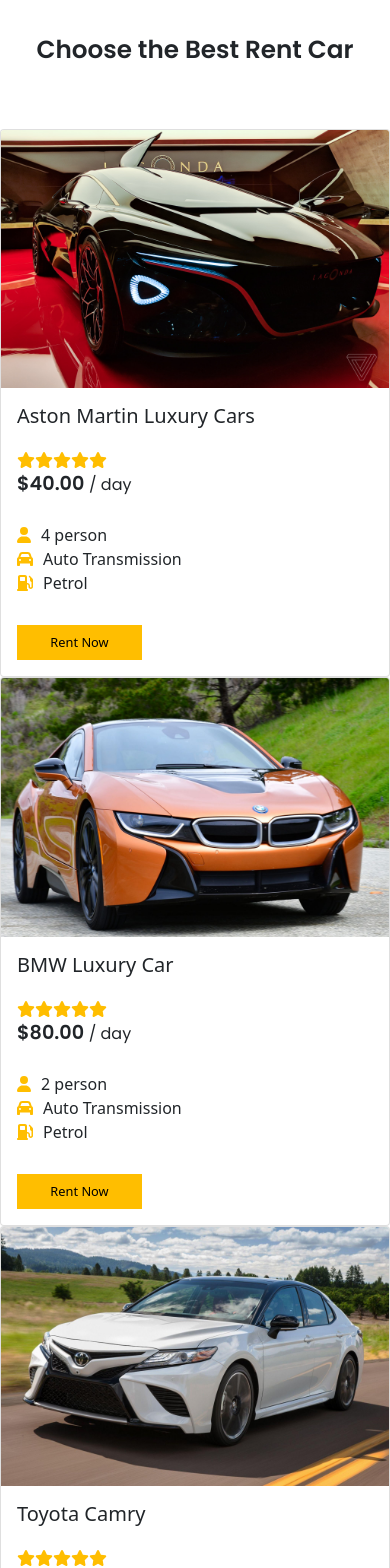
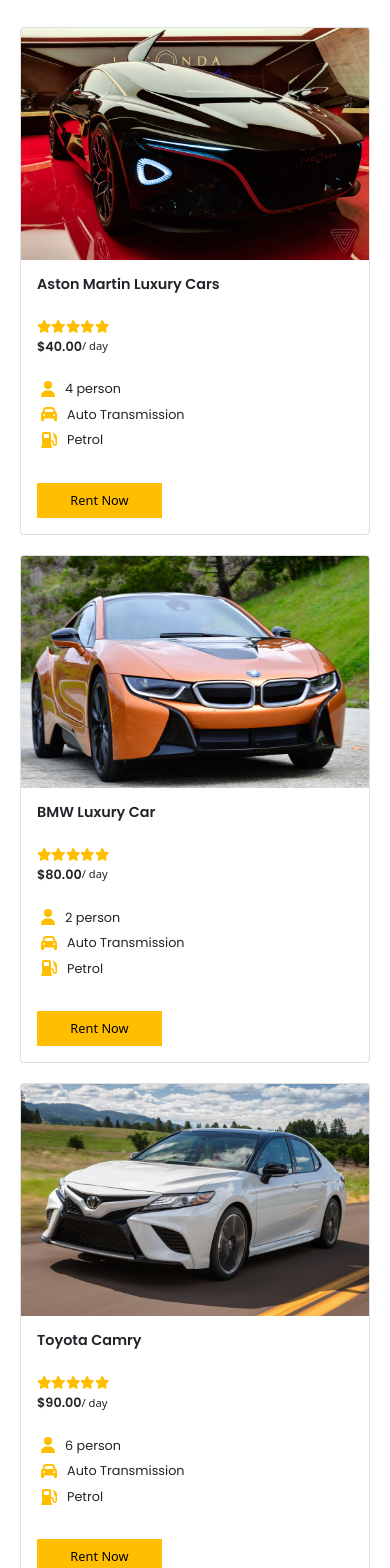
Before and after one commit to JCciasico/Car-Rental, a Vue app: page / in a window 390 px wide. Shown: the part 4300-5868 px from the top of the page. Built offline with nearby package versions, Linux system fonts and the light colour scheme; a web font is replaced by a local one; what vue-scroll-reveal would draw is missing.

Commit message:
chore: added media query for tablet and mobile screen

```diff
--- a/src/components/RentSection.vue
+++ b/src/components/RentSection.vue
@@ -19,26 +19,27 @@
                                     <i class="fa-solid fa-star icon"></i>
                                     <i class="fa-solid fa-star icon"></i>
                                 </div>
-                                <div class="col-lg-6 col-md-12">
-                                    <h6>$40.00 <span id="per-day">/ day</span></h6>
+                                <div class="col-lg-6 col-md-12 d-flex align-items-center price-box">
+                                    <span id="price">$40.00</span>
+                                    <span id="per-day">/ day</span>
                                 </div>
                             </div>
                             <div class="row box">
                                 <div class="col box-item">
                                      <i class="fa-solid fa-user icon-1"></i>
-                                     <span>4 person</span>
+                                     <span id="item-details">4 person</span>
                                 </div>
                             </div>
                             <div class="row">
                                 <div class="col box-item">
                                      <i class="fa-solid fa-car icon-1"></i>
-                                     <span>Auto Transmission</span>
+                                     <span id="item-details">Auto Transmission</span>
                                 </div>
                             </div>
                             <div class="row">
                                 <div class="col box-item">
                                      <i class="fa-solid fa-gas-pump icon-1"></i>
-                                     <span>Petrol</span>
+                                     <span id="item-details">Petrol</span>
                                 </div>
                             </div>
                             <button>Rent Now</button>
@@ -58,26 +59,27 @@
                                     <i class="fa-solid fa-star icon"></i>
                                     <i class="fa-solid fa-star icon"></i>
                                 </div>
-                                <div class="col-lg-6 col-md-12">
-                                    <h6>$80.00 <span id="per-day">/ day</span></h6>
+                                <div class="col-lg-6 col-md-12  d-flex align-items-center price-box">
+                                    <span id="price">$80.00</span>
+                                    <span id="per-day">/ day</span>
                                 </div>
                             </div>
                             <div class="row box">
                                 <div class="col box-item">
                                      <i class="fa-solid fa-user icon-1"></i>
-                                     <span>2 person</span>
+                                     <span id="item-details">2 person</span>
                                 </div>
                             </div>
                             <div class="row">
                                 <div class="col box-item">
                                      <i class="fa-solid fa-car icon-1"></i>
-                                     <span>Auto Transmission</span>
+                                     <span id="item-details">Auto Transmission</span>
                                 </div>
                             </div>
                             <div class="row">
                                 <div class="col box-item">
                                      <i class="fa-solid fa-gas-pump icon-1"></i>
-                                     <span>Petrol</span>
+                                     <span id="item-details">Petrol</span>
                                 </div>
                             </div>
                             <button>Rent Now</button>
@@ -97,26 +99,27 @@
                                     <i class="fa-solid fa-star icon"></i>
                                     <i class="fa-solid fa-star icon"></i>
                                 </div>
-                                <div class="col-lg-6 col-md-12">
-                                    <h6>$90.00 <span id="per-day">/ day</span></h6>
+                                <div class="col-lg-6 col-md-12 d-flex align-items-center price-box">
+                                    <span id="price">$90.00</span>
+                                    <span id="per-day">/ day</span>
                                 </div>
                             </div>
                             <div class="row box">
                                 <div class="col box-item">
                                      <i class="fa-solid fa-user icon-1"></i>
-                                     <span>6 person</span>
+                                     <span id="item-details">6 person</span>
                                 </div>
                             </div>
                             <div class="row">
                                 <div class="col box-item">
                                      <i class="fa-solid fa-car icon-1"></i>
-                                     <span>Auto Transmission</span>
+                                     <span id="item-details">Auto Transmission</span>
                                 </div>
                             </div>
                             <div class="row">
                                 <div class="col box-item">
                                      <i class="fa-solid fa-gas-pump icon-1"></i>
-                                     <span>Petrol</span>
+                                     <span id="item-details">Petrol</span>
                                 </div>
                             </div>
                             <button>Rent Now</button>
@@ -136,26 +139,27 @@
                                     <i class="fa-solid fa-star icon"></i>
                                     <i class="fa-solid fa-star icon"></i>
                                 </div>
-                                <div class="col-lg-6 col-md-12">
-                                    <h6>$99.00 <span id="per-day">/ day</span></h6>
+                                <div class="col-lg-6 col-md-12 d-flex align-items-center price-box">
+                                    <span id="price">$99.00</span>
+                                    <span id="per-day">/ day</span>
                                 </div>
                             </div>
                             <div class="row box">
                                 <div class="col box-item">
                                      <i class="fa-solid fa-user icon-1"></i>
-                                     <span>2 person</span>
+                                     <span id="item-details">2 person</span>
                                 </div>
                             </div>
                             <div class="row">
                                 <div class="col box-item">
                                      <i class="fa-solid fa-car icon-1"></i>
-                                     <span>Auto Transmission</span>
+                                     <span id="item-details">Auto Transmission</span>
                                 </div>
                             </div>
                             <div class="row">
                                 <div class="col box-item">
                                      <i class="fa-solid fa-gas-pump icon-1"></i>
-                                     <span>Petrol</span>
+                                     <span id="item-details">Petrol</span>
                                 </div>
                             </div>
                             <button>Rent Now</button>
@@ -193,10 +197,15 @@
     padding: 1rem 0;
     font-weight: 600;
 }
-h6{
+#price{
     font-family: 'Poppins','sans-serif';
     font-weight: 600;
     font-size: 1.2rem;
+}
+h5{
+    font-family: 'Poppins','sans-serif';
+    font-weight: 600;
+    font-size: 1rem;
 }
 #per-day{
     font-weight: lighter;
@@ -209,6 +218,7 @@
     display: flex;
     align-items: center;
     column-gap: 10px;
+    padding: 0.2rem 1rem;
 }
 button{
     background-color: #ffbe00;
@@ -228,5 +238,49 @@
     height: 200px;
 }
 
+#item-details{
+    font-family:'Poppins','sans-serif';
+}
+.card{
+    margin: 10px 0;
+}
+
+@media(max-width:1200px){
+    h5{
+        font-family: 'Poppins','sans-serif';
+        font-weight: 600;
+        font-size: 0.9rem;
+    }
+    #price{
+        font-family: 'Poppins','sans-serif';
+        font-weight: 600;
+        font-size: 0.8rem;
+    }
+    .icon{
+        color: #ffbe00;
+        font-size: 0.8em;
+    }
+    #per-day{
+        font-weight: lighter;
+        font-size: 0.7rem;
+    }
+    #item-details{
+        font-size: 0.8rem;
+    }
+}
+@media(max-width:600px){
+    .card{
+        margin: 10px 20px;
+    }
+    .rent-card{
+        padding: 0 0;
+    }
+    .rent-body{
+        padding: 0;
+    }
+    h2{
+        padding: 0;
+    }
+}
 
 </style>
```
